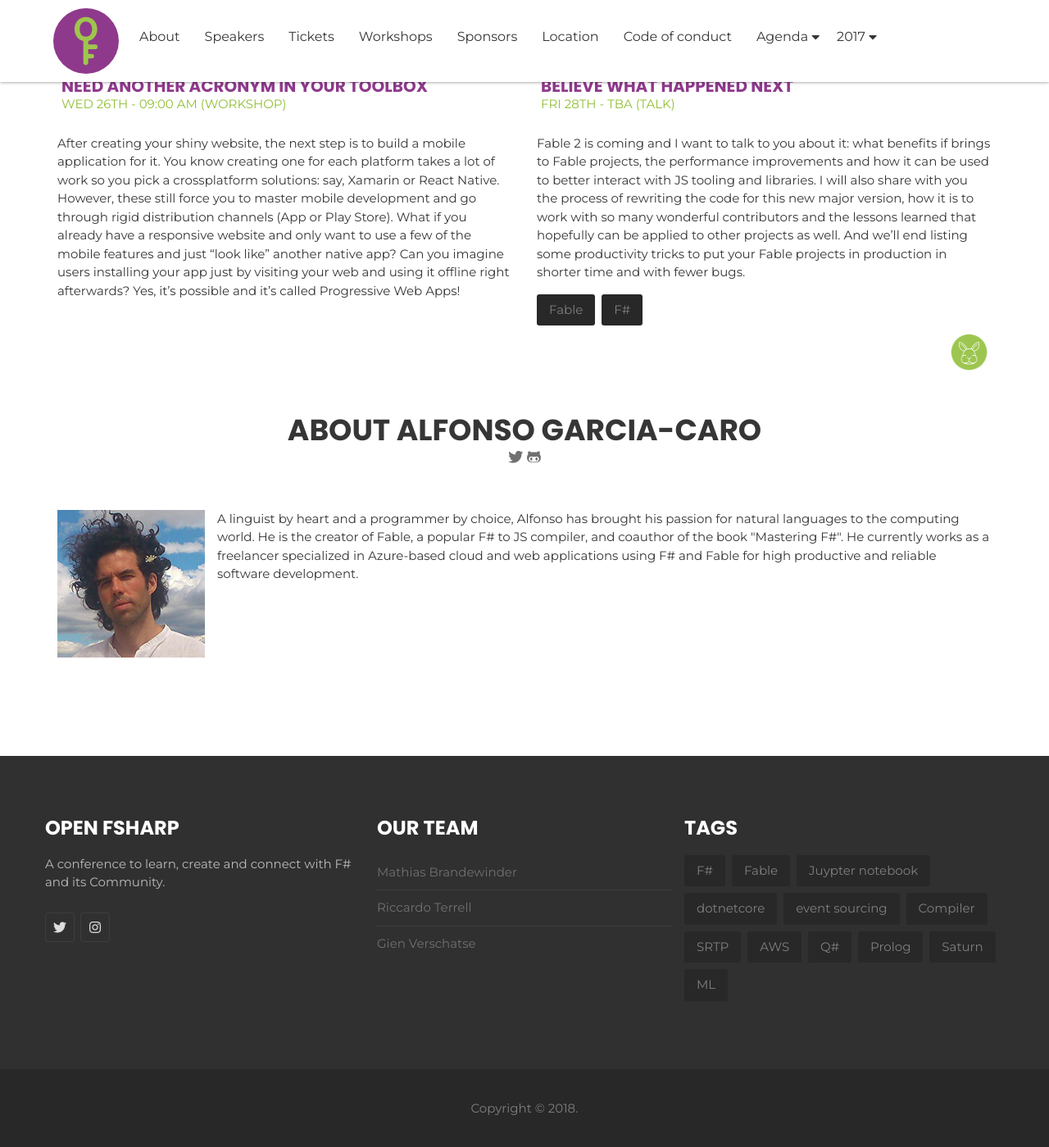
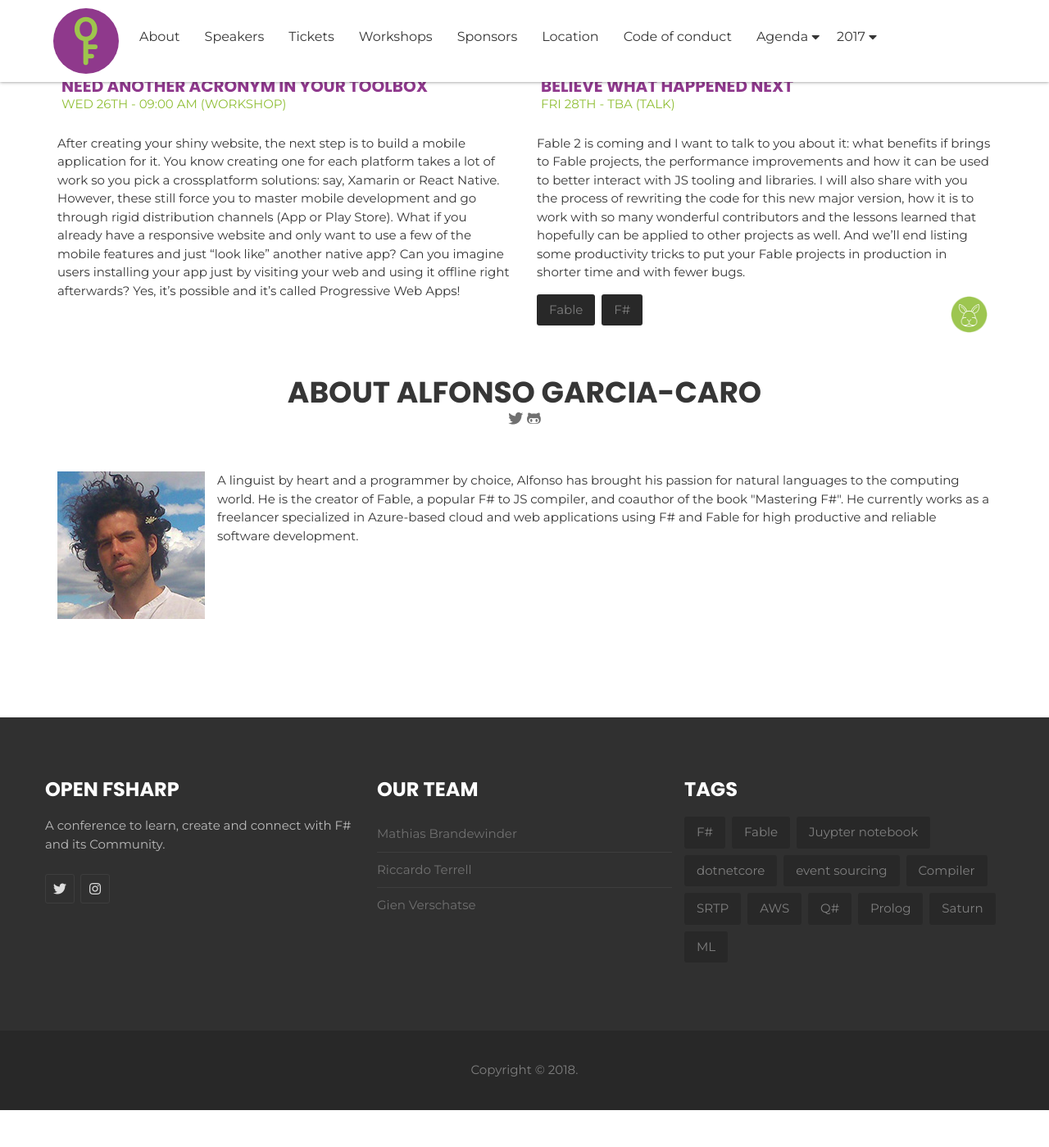
Before and after one commit to open-fsharp/open-fsharp.github.io, a Jekyll site: the page built from speakers/alfonso-garcia-caro.md, in a window 1280 px wide and 1400 px high, scrolled down 385 px. Shown: the whole window at 82% size. Built offline with Jekyll 4.4.1, drawn with Linux system fonts in a browser that asks for light colours; nearby versions of some CDN libraries; comment, search, counter and statistics services are not loaded; after the commit the page ends 1739 px from its top, so only the background shows below that.

Commit message:
add float left for tags

```diff
--- a/public/css/style.css
+++ b/public/css/style.css
@@ -757,6 +757,10 @@
 	text-align: left;
 	border-top: 1px solid #2d3c11;
 	font-style: italic;
+}
+
+.speaker-tag {
+	float: left;
 }
 
 .talk-level {
--- a/speakers/alfonso-garcia-caro.md
+++ b/speakers/alfonso-garcia-caro.md
@@ -30,7 +30,7 @@
                 </p>
             </div>
             <div>
-                <div>
+                <div class="speaker-tag">
                     <ul class="tag">
                         <li><a href="#">Fable</a></li>
                         <li><a href="#">F#</a></li>
```
